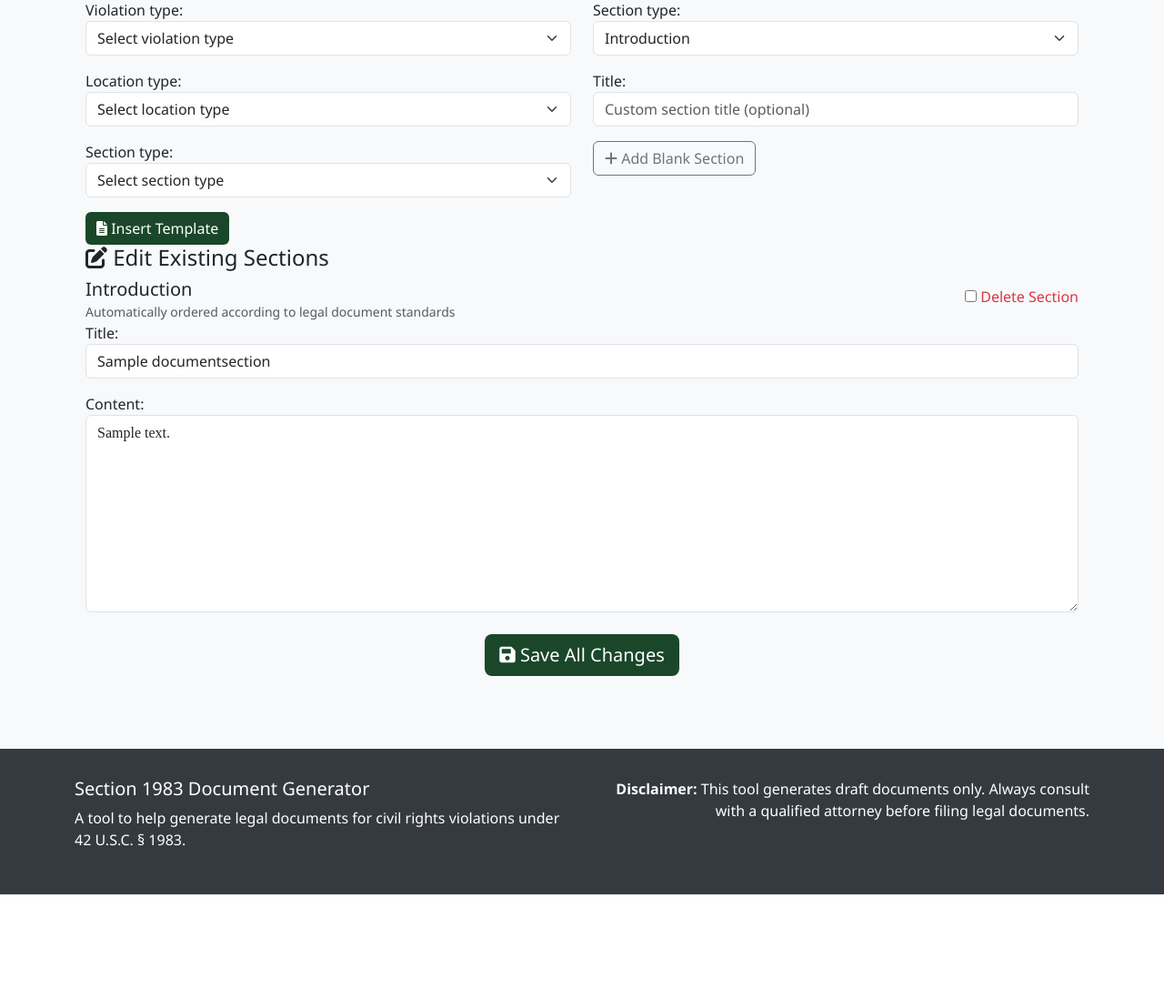
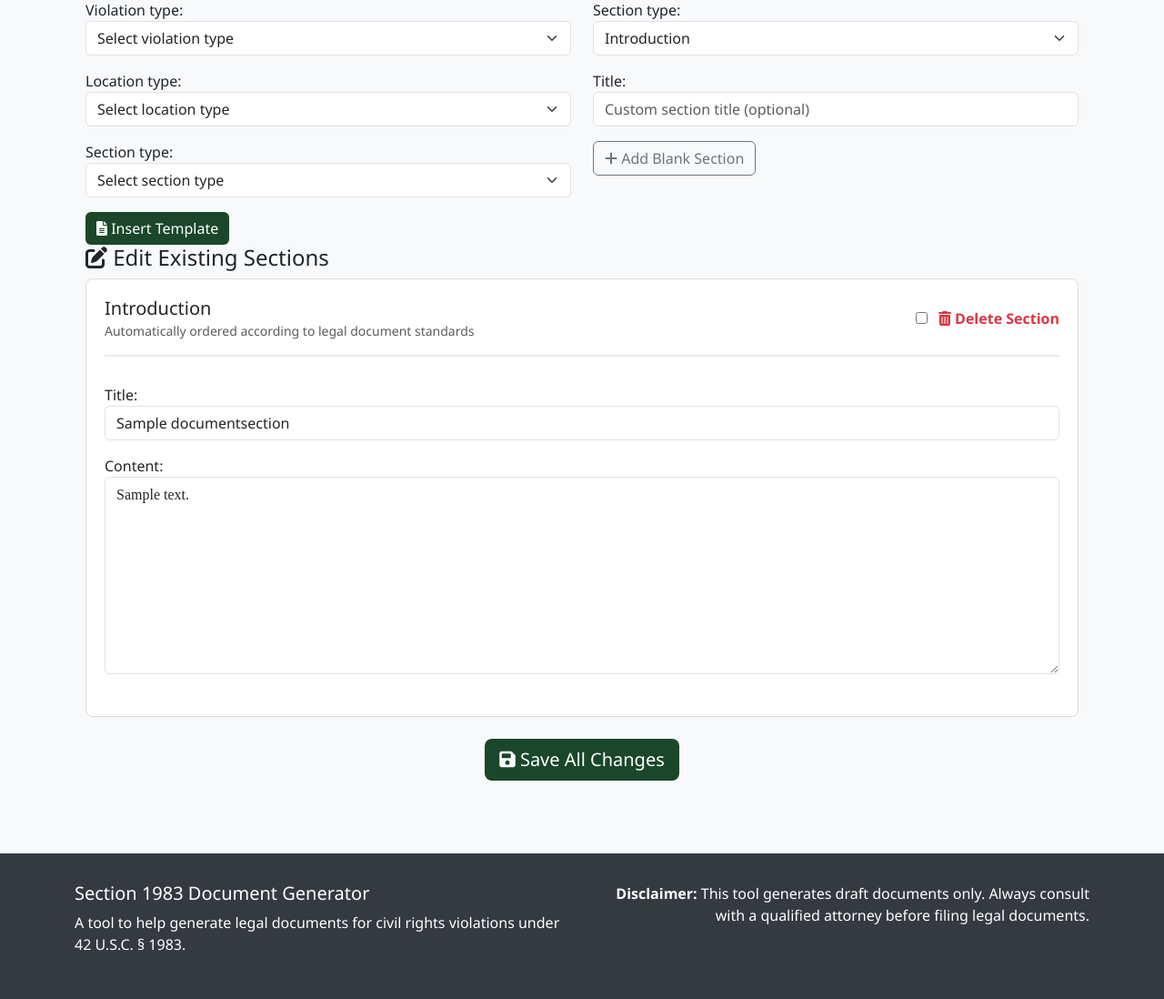
Before and after one commit to LaylaAddi/1983, a Django app: page /documents/1/sections/ in a window 1280 px wide. Shown: the part 754-1852 px from the top of the page at 91% size. Before the commit the page ends 1737 px from the top, so only its background shows below. Run offline with Django 4.2, Linux system fonts and the light colour scheme; a user stored in the database is signed in; tables that the repository leaves empty hold one stand-in row (values such as "Sample post"); parts of the project's set-up code (start-up, migrations or seed data) failed here and were passed over.

Commit message:
Fix delete section checkbox visibility with improved styling
**Changes:**
- Replaced plain checkbox with Bootstrap form-switch styling
- Added larger checkbox size (1.5em) for better visibility
- Added trash icon next to delete label
- Enhanced delete label styling with bold red text
- Added CSS for section-card, section-header, and section-body
- Improved cursor styling for better UX

The delete checkbox is now much more visible and user-friendly. When checked, the section will be marked for deletion and will fade to 50% opacity with a confirmation dialog.

🤖 Generated with [Claude Code](https://claude.com/claude-code)

Co-Authored-By: Claude <noreply@anthropic.com>

```diff
--- a/templates/documents/manage_sections.html
+++ b/templates/documents/manage_sections.html
@@ -22,6 +22,37 @@
     .btn-legal:hover {
         background: #0f2818;
         color: white;
+    }
+
+    /* Make delete checkbox visible and styled */
+    .form-check-input[type="checkbox"] {
+        width: 1.5em;
+        height: 1.5em;
+        cursor: pointer;
+    }
+
+    .form-check-label {
+        cursor: pointer;
+        margin-left: 0.5em;
+    }
+
+    .section-card {
+        border: 1px solid #ddd;
+        border-radius: 8px;
+        padding: 20px;
+        margin-bottom: 20px;
+        background: white;
+        transition: opacity 0.3s ease;
+    }
+
+    .section-header {
+        margin-bottom: 20px;
+        padding-bottom: 15px;
+        border-bottom: 2px solid #e9ecef;
+    }
+
+    .section-body {
+        padding: 10px 0;
     }
 </style>
 {% endblock %}
@@ -165,9 +196,12 @@
                                     </div>
                                     <div class="col-md-4 text-end">
                                         {% if form.DELETE %}
-                                            <label class="form-label text-danger">
-                                                {{ form.DELETE }} Delete Section
-                                            </label>
+                                            <div class="form-check form-switch d-inline-block">
+                                                {{ form.DELETE }}
+                                                <label class="form-check-label text-danger fw-bold" for="{{ form.DELETE.id_for_label }}">
+                                                    <i class="fas fa-trash-alt"></i> Delete Section
+                                                </label>
+                                            </div>
                                         {% endif %}
                                     </div>
                                 </div>
```
